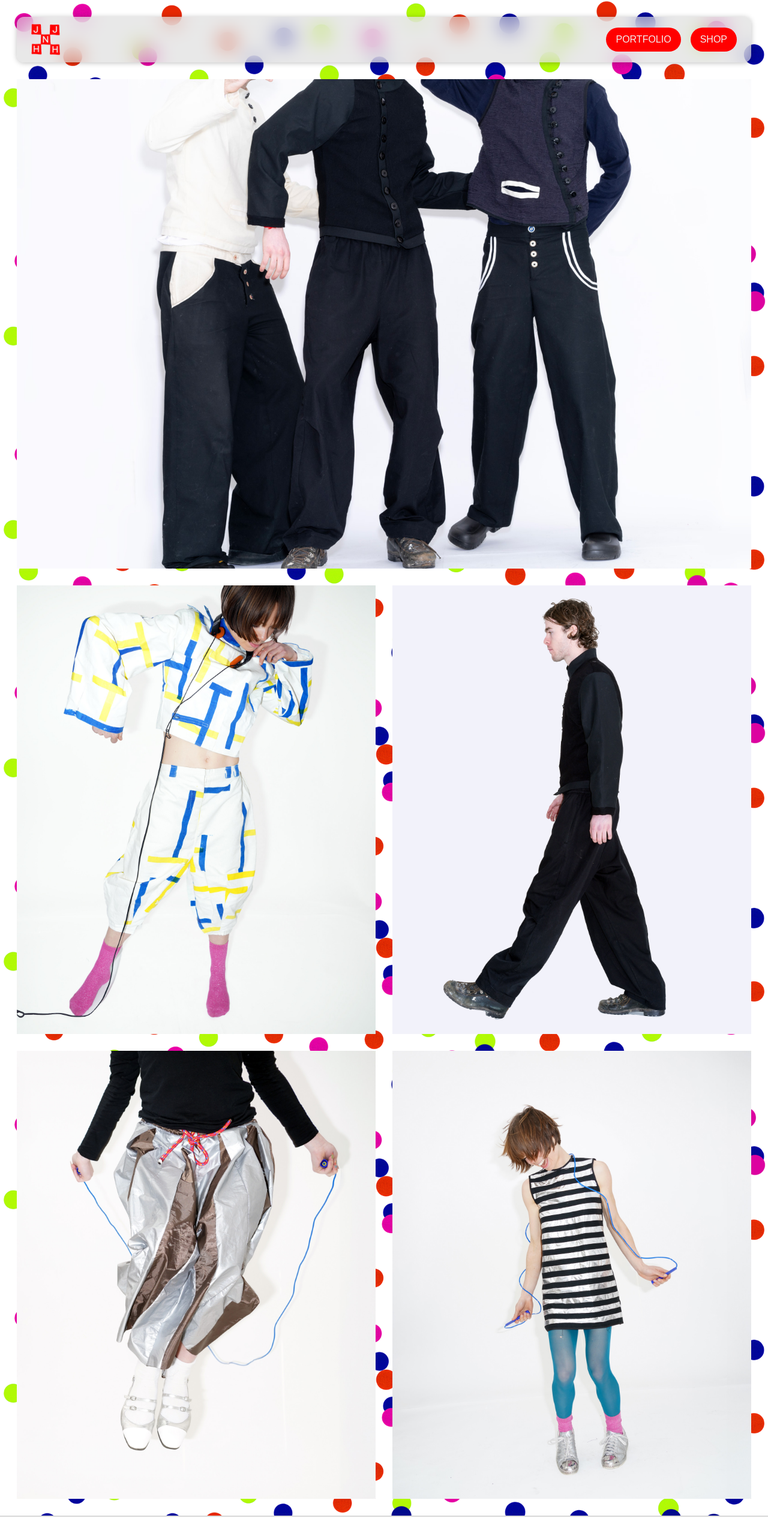
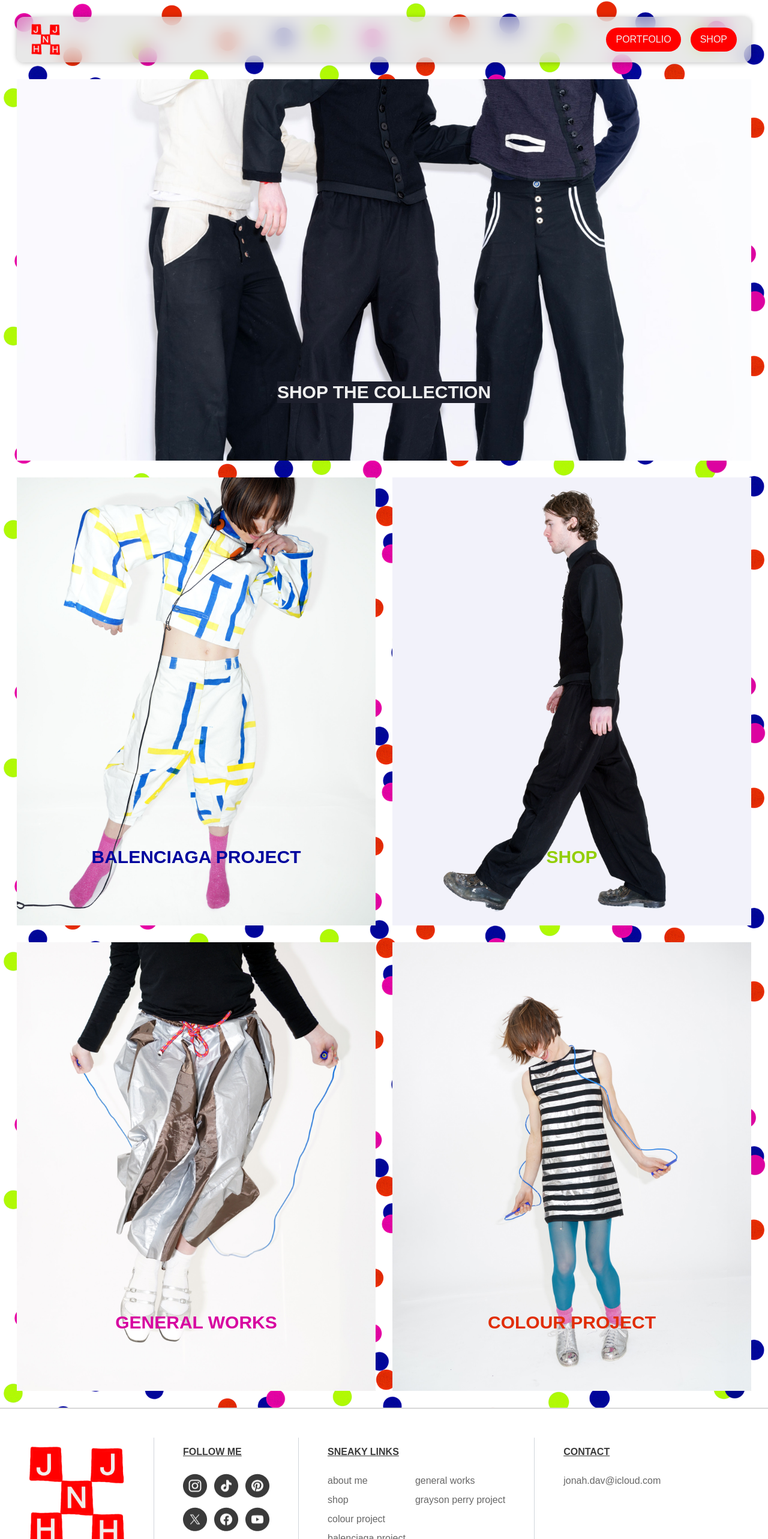
Before and after one commit to sam-uel-thomas/jnh-site-2.0, a Next.js app: page / in a window 1280 px wide. Shown: the top 2566 px of the page at 60% size. Built offline with nearby package versions, Linux system fonts and the light colour scheme.

Commit message:
Add text to images on landing page and resize main image

```diff
--- a/src/app/page.tsx
+++ b/src/app/page.tsx
@@ -1,8 +1,8 @@
 import Navbar from '../components/Navbar';
 import Footer from '../components/Footer';
-import Image from 'next/image';
+import ImageWithText from '../components/ImageWithText';
 
-export default function Home() {
+const Home: React.FC = () => {
   return (
     <>
       <main
@@ -19,63 +19,44 @@
         {/* Grid Container */}
         <div className='grid grid-cols-1 gap-7'>
           {/* First Row - 1 Wide */}
-          <div className='relative col-span-1'>
-            <Image
+          <ImageWithText
             src='/images/landing.jpg'
             alt='landing'
-              layout='responsive' // Responsive layout for scaling
-              width={1384}
-              height={720}
-              className='object-contain'
+            text='SHOP THE COLLECTION'
+            textColor='text-[#F0F0F0]'
+            bgColor='bg-[#1D1F2C]'
           />
-          </div>
 
           {/* Second Row - 2 Wide */}
           <div className='grid grid-cols-2 gap-7'>
-            <div className='relative'>
-              <Image
-                src='/images/dance.jpg' // Replace with your image path
+            <ImageWithText
+              src='/images/dance.jpg'
               alt='image 1'
-                layout='responsive'
-                width={1600}
-                height={2000}
-                className='object-contain'
+              text='BALENCIAGA PROJECT'
+              textColor='text-[#00069E]' // Explicitly set color
             />
-            </div>
-            <div className='relative'>
-              <Image
-                src='/images/MILOMODEL3.jpg' // Replace with your image path
+            <ImageWithText
+              src='/images/MILOMODEL3.jpg'
               alt='image 2'
-                layout='responsive'
-                width={1600}
-                height={2000}
-                className='object-contain'
+              text='SHOP'
+              textColor='text-[#92CE04]' // Different color for this image
             />
-            </div>
           </div>
 
           {/* Third Row - 2 Wide */}
           <div className='grid grid-cols-2 gap-7'>
-            <div className='relative'>
-              <Image
-                src='/images/skip2.jpg' // Replace with your image path
+            <ImageWithText
+              src='/images/skip2.jpg'
               alt='image 3'
-                layout='responsive'
-                width={1600}
-                height={2000}
-                className='object-contain'
+              text='GENERAL WORKS'
+              textColor='text-[#D703A0]' // Different color for this image
             />
-            </div>
-            <div className='relative'>
-              <Image
-                src='/images/skip3.jpg' // Replace with your image path
+            <ImageWithText
+              src='/images/skip3.jpg'
               alt='image 4'
-                layout='responsive'
-                width={1600}
-                height={2000}
-                className='object-contain'
+              text='COLOUR PROJECT'
+              textColor='text-[#E12D04]' // Different color for this image
             />
-            </div>
           </div>
         </div>
       </main>
@@ -83,3 +64,5 @@
     </>
   );
 }
+
+export default Home;
--- /dev/null
+++ b/src/components/ImageWithText.tsx
@@ -0,0 +1,33 @@
+// components/ImageWithText.tsx
+import Image from 'next/image';
+
+interface ImageWithTextProps {
+  src: string;
+  alt: string;
+  text: string;
+  textColor: string;
+  bgColor?: string;
+}
+
+const ImageWithText: React.FC<ImageWithTextProps> = ({ src, alt, text, textColor, bgColor }) => {
+  return (
+    <div className='relative'>
+      <Image
+        src={src}
+        alt={alt}
+        layout='responsive'
+        width={1600}
+        height={2000}
+        className='object-contain'
+      />
+      <div
+        className={`absolute bottom-24 left-1/2 transform -translate-x-1/2 font-bold text-3xl ${textColor} whitespace-nowrap text-center ${bgColor ? bgColor : ''}`}
+        style={bgColor ? { backgroundColor: bgColor } : {}}
+      >
+        {text}
+      </div>
+    </div>
+  );
+};
+
+export default ImageWithText;
```
Also changed, not shown: public/images/landing.jpg. Lines whose indentation alone changed are shown as unchanged.
